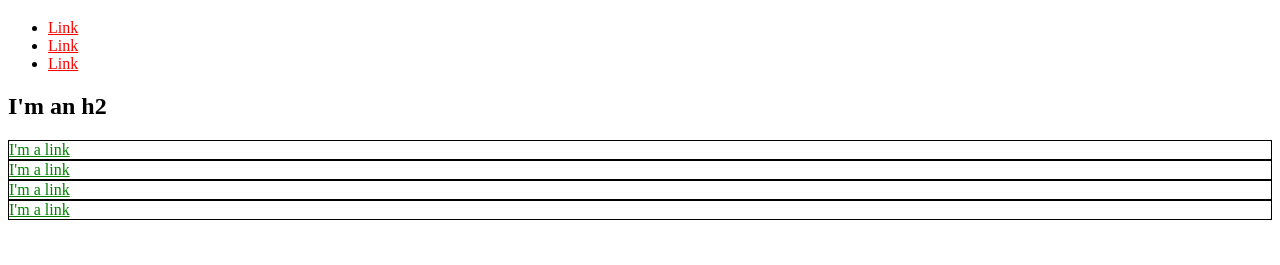
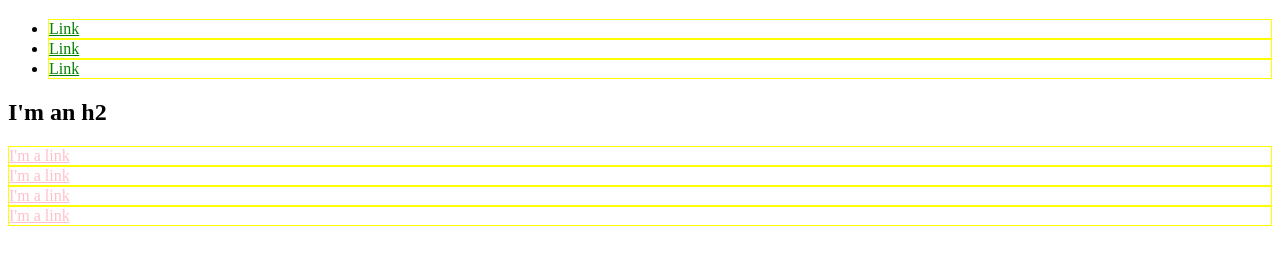
Before and after one commit to Discontinuality/discontinuality.github.io, a plain HTML site: page index.html in a window 1280 px wide. Shown: the part 61-326 px from the top of the page. Drawn offline with Linux system fonts and the light colour scheme.

Commit message:
Add changes to index.html

```diff
--- a/index.html
+++ b/index.html
@@ -3,32 +3,43 @@
   <head>
     <title>Test Page: Don't Panic</title>
     <meta charset="utf-8">
+      <style>
+        a {
+          color: green;
+        }
+        div, li {
+          border: 1px solid yellow;
+        }
+        div a {
+          color: pink;
+        }
+      </style>
   </head>
   <body>
     <h1>I'm an h1</h1>
     <ul>
       <li>
-        <a href="https://example.com/" style="color: red;">Link</a>
+        <a href="https://example.com/">Link</a>
       </li>
       <li>
-        <a href="https://example.com/" style="color: red;">Link</a>
+        <a href="https://example.com/">Link</a>
       </li>
       <li>
-        <a href="https://example.com/" style="color: red;">Link</a>
+        <a href="https://example.com/">Link</a>
       </li>
     </ul>
     <h2>I'm an h2</h2>
-    <div style="border: 1px solid black;">
-      <a href="https://example.com/" style="color: green;">I'm a link</a>
+    <div id="exec-bio" class="bio-box">
+      <a href="https://example.com/">I'm a link</a>
     </div>
-    <div style="border: 1px solid black;">
-      <a href="https://example.com/" style="color: green;">I'm a link</a>
+    <div class="bio-box">
+      <a href="https://example.com/">I'm a link</a>
     </div>
-    <div style="border: 1px solid black;">
-      <a href="https://example.com/" style="color: green;">I'm a link</a>
+    <div class="bio-box">
+      <a href="https://example.com/">I'm a link</a>
     </div>
-    <div style="border: 1px solid black;">
-      <a href="https://example.com/" style="color: green;">I'm a link</a>
+    <div class="bio-box">
+      <a href="https://example.com/">I'm a link</a>
     </div>
   </body>
 </html>
```
